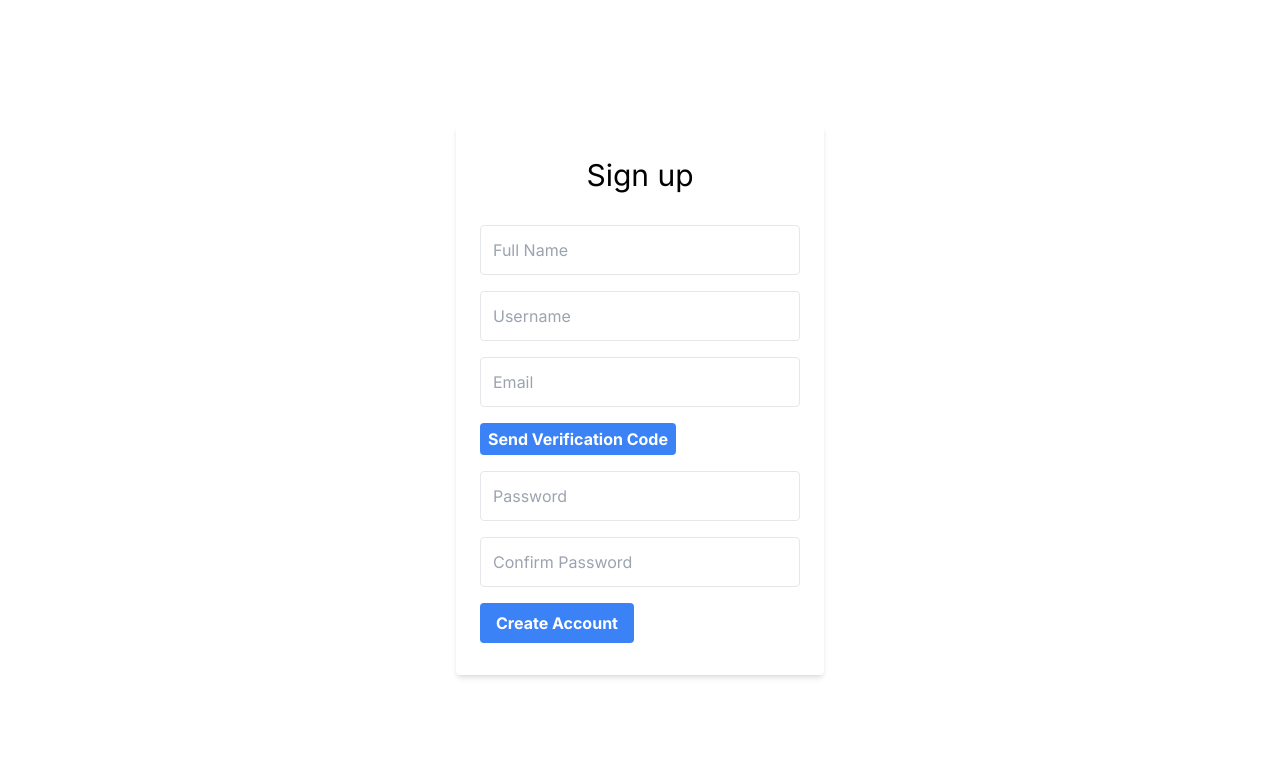
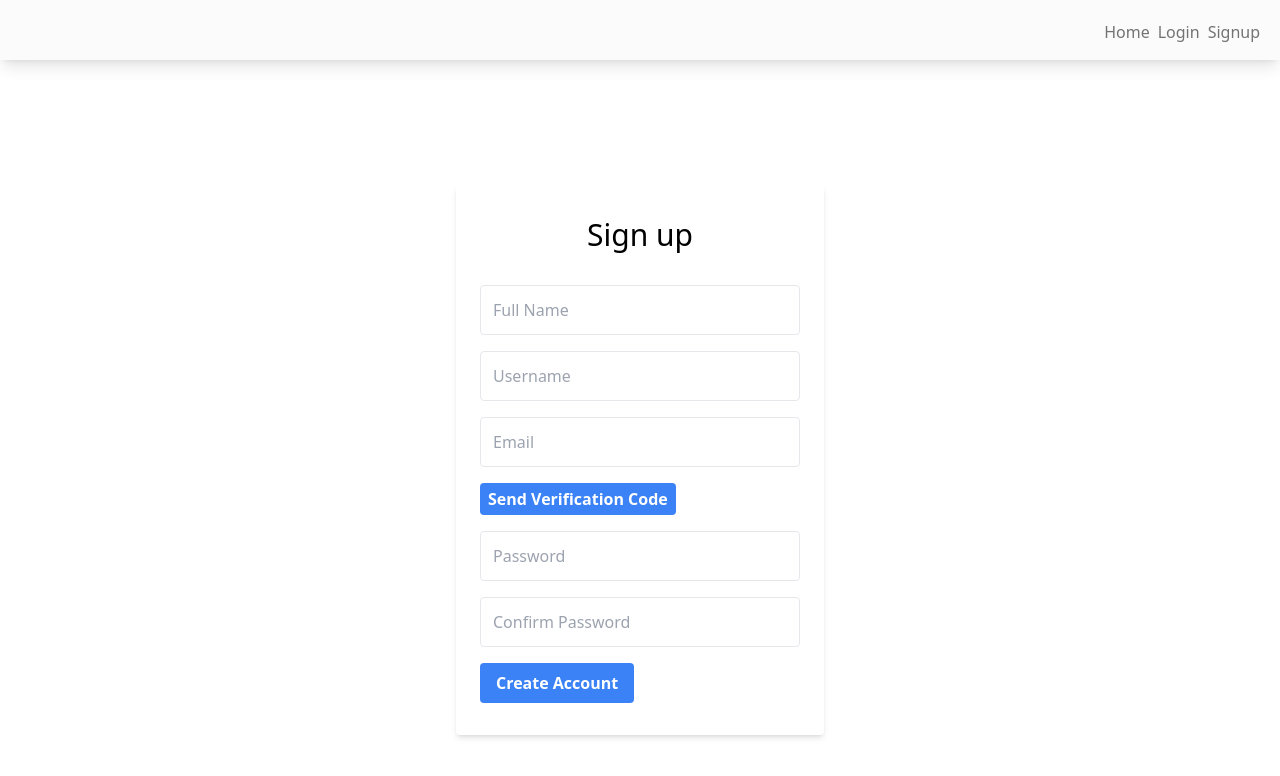
Before and after one commit to SlimskiTheWise/Band-Mate-Client, a Next.js app: page /users/signup in a window 1280 px wide. Shown: the top 776 px of the page. Built offline with nearby package versions, Linux system fonts and the light colour scheme; no server answers.

Commit message:
feat: implement navbar

```diff
--- a/app/layout.js
+++ b/app/layout.js
@@ -1,20 +1,21 @@
 import { AuthContextProvider } from '@/components/shared/auth-context';
 import './globals.css';
-import { Inter } from 'next/font/google';
-
-const inter = Inter({ subsets: ['latin'] });
+import { Navbar } from '@/components/nav/navbar';
 
 export const metadata = {
-  title: 'Create Next App',
-  description: 'Generated by create next app',
+  title: 'Band-Mate',
+  description: '',
 };
 
 export default function RootLayout({ children }) {
   return (
-    <AuthContextProvider>
-      <html lang='en'>
-        <body className={inter.className}>{children}</body>
-      </html>
-    </AuthContextProvider>
+    <html lang='en'>
+      <body>
+        <AuthContextProvider>
+          <Navbar />
+          {children}
+        </AuthContextProvider>
+      </body>
+    </html>
   );
 }
--- a/app/page.js
+++ b/app/page.js
@@ -1,54 +1,9 @@
-'use client';
-import Link from 'next/link';
-import AuthContext from '@/components/shared/auth-context';
-import React, { useCallback, useContext, useEffect, useState } from 'react';
-import axios from '@/utils/api';
-import { useRouter } from 'next/navigation';
+
 
 export default function Home() {
-  const router = useRouter();
-  const context = useContext(AuthContext);
-
-  let loggedInUser = context?.user;
-
-  const [isLoggedin, setIsLoggedIn] = useState(false);
-
-  async function logout() {
-    setIsLoggedIn(false);
-    loggedInUser = null;
-    localStorage.removeItem('userProfile');
-    await axios.post('/auth/logout');
-    router.replace('/');
-  }
-
-  useEffect(() => {
-    setIsLoggedIn(loggedInUser ? true : false);
-  }, [loggedInUser]);
 
   return (
     <main className='space-x-2 p-4'>
-      {isLoggedin ? (
-        <button
-          type='button'
-          className='bg-blue-500 hover:bg-blue-700 text-white font-bold py-1 px-2 mb-4 rounded'
-          onClick={logout}
-        >
-          Logout
-        </button>
-      ) : (
-        <button
-          type='button'
-          className='bg-blue-500 hover:bg-blue-700 text-white font-bold py-1 px-2 mb-4 rounded'
-        >
-          <Link href='/auth/login'>Login</Link>
-        </button>
-      )}
-      <button
-        type='button'
-        className='bg-blue-500 hover:bg-blue-700 text-white font-bold py-1 px-2 mb-4 rounded'
-      >
-        <Link href='/users/signup'>Signup</Link>
-      </button>
     </main>
   );
 }
--- a/app/users/[userId]/page.jsx
+++ b/app/users/[userId]/page.jsx
@@ -13,8 +13,8 @@ export default function Page({ params }) {
   useEffect(() => {
     const fetchData = async () => {
       try {
-        const { data } = await axios.get(`/users/${params.userId}`);
-        setUser(data);
+        const res = await axios.get(`/users/${params.userId}`);
+        setUser(res?.data);
       } catch (error) {
         console.error(error);
       }
--- /dev/null
+++ b/components/nav/navbar.jsx
@@ -0,0 +1,58 @@
+'use client';
+import Link from 'next/link';
+import AuthContext from '@/components/shared/auth-context';
+import React, { useContext, useEffect, useState } from 'react';
+import axios from '@/utils/api';
+import { useRouter } from 'next/navigation';
+
+export const Navbar = () => {
+  const router = useRouter();
+  const context = useContext(AuthContext);
+
+  let loggedInUser = context?.user;
+
+  const [isLoggedin, setIsLoggedIn] = useState(false);
+
+  async function logout() {
+    setIsLoggedIn(false);
+    loggedInUser = null;
+    localStorage.removeItem('userProfile');
+    await axios.post('/auth/logout');
+    router.replace('/');
+  }
+
+  useEffect(() => {
+    setIsLoggedIn(loggedInUser ? true : false);
+  }, [loggedInUser]);
+  return (
+    <nav className='relative flex w-full flex-nowrap items-center justify-between bg-[#FBFBFB] py-2 text-neutral-500 shadow-lg lg:flex-wrap lg:justify-start lg:py-4'>
+      <div className='flex w-full flex-wrap items-center justify-between px-3'>
+        <div className='mt-2 hidden flex-grow items-center lg:mt-0 lg:!flex lg:basis-auto'>
+          <ul className='list-style-none ml-auto flex flex-col pl-0 lg:mt-1 lg:flex-row'>
+            <li className='my-4 pl-2 lg:my-0 lg:pl-2 lg:pr-2 hover:text-neutral-700'>
+              <Link href='/'>Home</Link>
+            </li>
+            {isLoggedin ? (
+              <>
+                <li className='mb-4 pl-2 lg:mb-0 lg:pl-0 lg:pr-2 hover:text-neutral-700'>
+                  <button type='button' onClick={logout}>
+                    Logout
+                  </button>
+                </li>
+              </>
+            ) : (
+              <>
+                <li className='mb-4 pl-2 lg:mb-0 lg:pl-0 lg:pr-2 hover:text-neutral-700'>
+                  <Link href='/auth/login'>Login</Link>
+                </li>
+                <li className='mb-4 pl-2 lg:mb-0 lg:pl-0 lg:pr-2 hover:text-neutral-700'>
+                  <Link href='/users/signup'>Signup</Link>
+                </li>
+              </>
+            )}
+          </ul>
+        </div>
+      </div>
+    </nav>
+  );
+};
```
